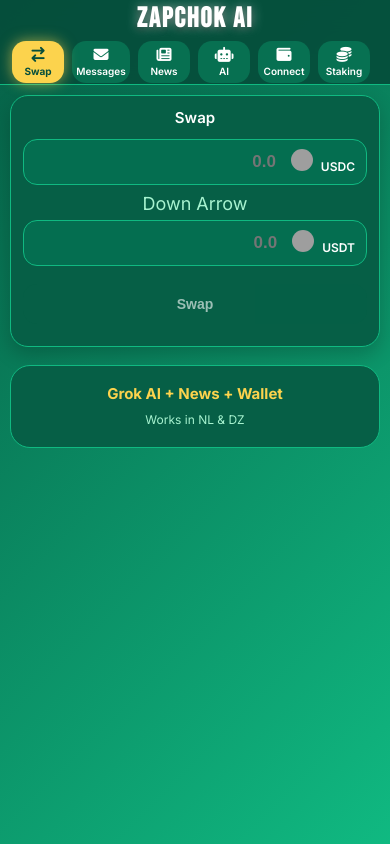
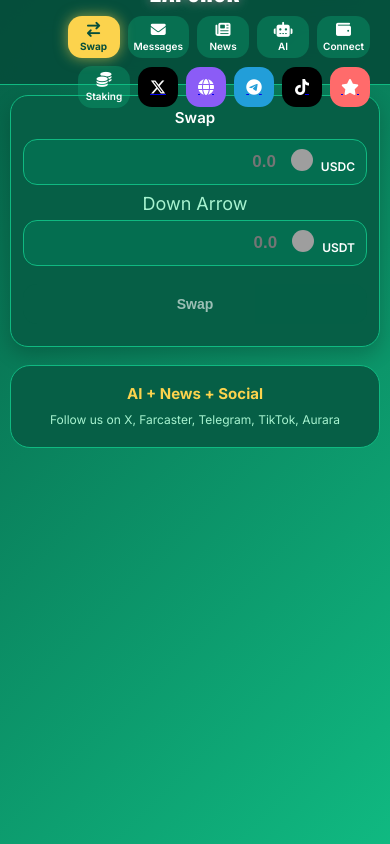
Before and after one commit to Coingraph/hello-arc-pwa, a website: page index.html in a window 390 px wide. Drawn offline with Linux system fonts and the light colour scheme; grey boxes are pictures that could not be loaded.

Commit message:
NL/DZ: Social Icons X, Farcaster, Telegram, TikTok, Aurara

```diff
--- a/index.html
+++ b/index.html
@@ -3,10 +3,10 @@
 <head>
   <meta charset="UTF-8" />
   <meta name="viewport" content="width=device-width, initial-scale=1.0, maximum-scale=1.0, user-scalable=no" />
-  <title>ZapChok AI</title>
+  <title>ZapChok</title>
 
   <!-- PWA -->
-  <link rel="manifest" href="/hello-arc-pwa/manifest.json?v=32" />
+  <link rel="manifest" href="/hello-arc-pwa/manifest.json?v=33" />
   <meta name="theme-color" content="#10B981" />
   <link rel="icon" href="/hello-arc-pwa/icons/icon-192.png" />
 
@@ -27,6 +27,11 @@
       --text: #ECFDF5;
       --muted: #A7F3D0;
       --ai: #6366F1;
+      --x: #000000;
+      --farcaster: #8B5CF6;
+      --telegram: #229ED9;
+      --tiktok: #000000;
+      --aurara: #FF6B6B;
     }
     * { margin: 0; padding: 0; box-sizing: border-box; }
     html, body { height: auto; min-height: 100vh; overflow-x: hidden; }
@@ -53,7 +58,7 @@
 
     .buttons-row {
       display: flex; align-items: center; justify-content: flex-end;
-      gap: 8px; width: 100%; max-width: 400px; padding-right: 8px;
+      gap: 8px; width: 100%; max-width: 500px; padding-right: 8px; flex-wrap: wrap;
     }
 
     .nav-btn {
@@ -71,10 +76,18 @@
       color: #064E3B; font-weight: 700; box-shadow: 0 4px 12px rgba(252,211,77,0.5);
     }
 
-    .ai-btn {
-      background: linear-gradient(135deg, var(--ai), #4F46E5);
-      color: white; font-weight: 700; box-shadow: 0 4px 12px rgba(99,102,241,0.5);
+    .social-btn {
+      width: 44px; height: 44px; border-radius: 14px;
+      display: flex; align-items: center; justify-content: center;
+      cursor: pointer; transition: all 0.2s;
     }
+    .social-btn.x { background: var(--x); }
+    .social-btn.farcaster { background: var(--farcaster); }
+    .social-btn.telegram { background: var(--telegram); }
+    .social-btn.tiktok { background: var(--tiktok); }
+    .social-btn.aurara { background: var(--aurara); }
+    .social-btn i { font-size: 18px; color: white; }
+    .social-btn:hover { transform: scale(1.1); }
 
     .main { padding: 100px 12px 120px; min-height: 100vh; }
 
@@ -172,6 +185,8 @@
       .app-name { font-size: 28px; }
       .nav-btn { min-width: 52px; height: 42px; font-size: 10px; }
       .nav-btn i { font-size: 15px; }
+      .social-btn { width: 40px; height: 40px; }
+      .social-btn i { font-size: 16px; }
       .main { padding: 95px 10px 110px; }
       .swap-card, .msg-card, .news-card, .ai-card { padding: 12px; border-radius: 18px; }
       .token-row { padding: 9px 11px; }
@@ -187,7 +202,7 @@
 
   <!-- Top Bar -->
   <div class="topbar">
-    <div class="app-name">ZAPCHOK AI</div>
+    <div class="app-name">ZAPCHOK</div>
     <div class="buttons-row">
       <div class="nav-btn active" id="btn-swap">
         <i class="fas fa-arrow-right-arrow-left"></i><span>Swap</span>
@@ -207,6 +222,13 @@
       <div class="nav-btn" id="btn-staking">
         <i class="fas fa-coins"></i><span>Staking</span>
       </div>
+
+      <!-- Social Icons -->
+      <a href="https://x.com/zapchok" target="_blank" class="social-btn x"><i class="fab fa-x-twitter"></i></a>
+      <a href="https://warpcast.com/zapchok" target="_blank" class="social-btn farcaster"><i class="fas fa-globe"></i></a>
+      <a href="https://t.me/zapchok" target="_blank" class="social-btn telegram"><i class="fab fa-telegram"></i></a>
+      <a href="https://tiktok.com/@zapchok" target="_blank" class="social-btn tiktok"><i class="fab fa-tiktok"></i></a>
+      <a href="https://aurara.app/zapchok" target="_blank" class="social-btn aurara"><i class="fas fa-star"></i></a>
     </div>
   </div>
 
@@ -258,7 +280,7 @@
       <div class="ai-card">
         <div class="card-title">Grok AI Assistant (xAI)</div>
         <textarea id="ai-input" class="ai-input" placeholder="Ask anything... (e.g. What is the latest BTC news?)" rows="3"></textarea>
-        <button class="btn ai-btn" id="ai-send" onclick="askGrok()">Ask Grok</button>
+        <button class="btn" style="background:var(--ai);color:white;" onclick="askGrok()">Ask Grok</button>
         <div id="ai-output" class="ai-output"></div>
         <div id="ai-status" class="status"></div>
       </div>
@@ -276,8 +298,8 @@
 
     <!-- Extra -->
     <div class="extra-content">
-      <h3>Grok AI + News + Wallet</h3>
-      <p>Works in NL & DZ</p>
+      <h3>AI + News + Social</h3>
+      <p>Follow us on X, Farcaster, Telegram, TikTok, Aurara</p>
     </div>
 
   </div>
@@ -485,7 +507,7 @@
           output.innerHTML = data.choices[0].message.content.replace(/\n/g, '<br>');
           status.textContent = 'Grok answered!';
         } catch (e) {
-          output.innerHTML = `Offline: ${input.includes('news') ? 'Check News tab for latest!' : 'Try again later.'}`;
+          output.innerHTML = `Offline: ${input.includes('news') ? 'Check News tab!' : 'Try again later.'}`;
           status.textContent = 'Offline mode';
         }
         document.getElementById('ai-input').value = '';
@@ -496,7 +518,7 @@
 
       updateConnectButton();
       if ('serviceWorker' in navigator) {
-        navigator.serviceWorker.register('/hello-arc-pwa/sw.js?v=32');
+        navigator.serviceWorker.register('/hello-arc-pwa/sw.js?v=33');
       }
     });
   </script>
```
